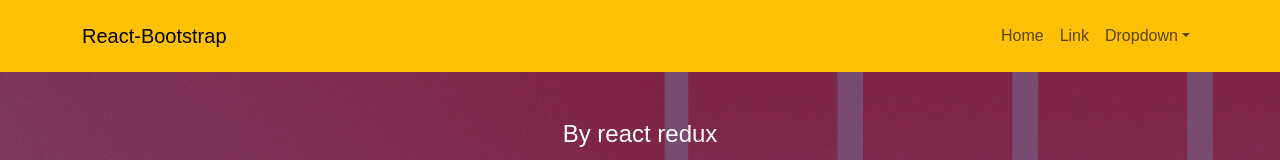
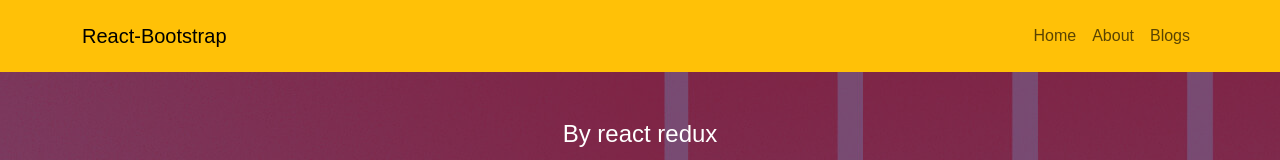
Before and after one commit to hussainshamim16/react-blogging-application, a React (Vite) app: page / in a window 1280 px wide. Shown: the top 160 px of the page. Built offline with nearby package versions, Linux system fonts and the light colour scheme; a web font is replaced by a local one.

Commit message:
react dom compltee

```diff
--- a/src/componants/Navbar.jsx
+++ b/src/componants/Navbar.jsx
@@ -2,6 +2,7 @@
 import Nav from 'react-bootstrap/Nav';
 import Navbar from 'react-bootstrap/Navbar';
 import NavDropdown from 'react-bootstrap/NavDropdown';
+import { Link } from 'react-router-dom';
 
 function Navbir() {
   return (
@@ -11,19 +12,9 @@
         <Navbar.Toggle aria-controls="basic-navbar-nav" />
         <Navbar.Collapse id="basic-navbar-nav">
           <Nav className="ms-auto">
-            <Nav.Link href="#home">Home</Nav.Link>
-            <Nav.Link href="#link">Link</Nav.Link>
-            <NavDropdown title="Dropdown" id="basic-nav-dropdown">
-              <NavDropdown.Item href="#action/3.1">Action</NavDropdown.Item>
-              <NavDropdown.Item href="#action/3.2">
-                Another action
-              </NavDropdown.Item>
-              <NavDropdown.Item href="#action/3.3">Something</NavDropdown.Item>
-              <NavDropdown.Divider />
-              <NavDropdown.Item href="#action/3.4">
-                Separated link
-              </NavDropdown.Item>
-            </NavDropdown>
+            <Nav.Link as={Link} to="/">Home</Nav.Link>
+            <Nav.Link as={Link} to="about">About</Nav.Link>
+            <Nav.Link as={Link} to="blogs">Blogs</Nav.Link>
           </Nav>
         </Navbar.Collapse>
       </Container>
```
